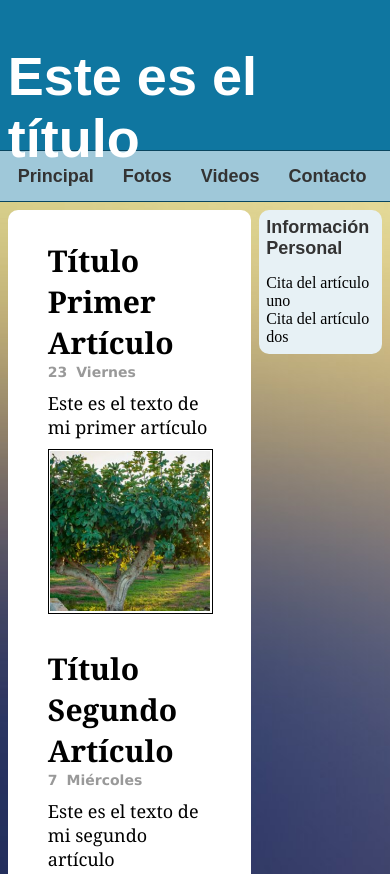
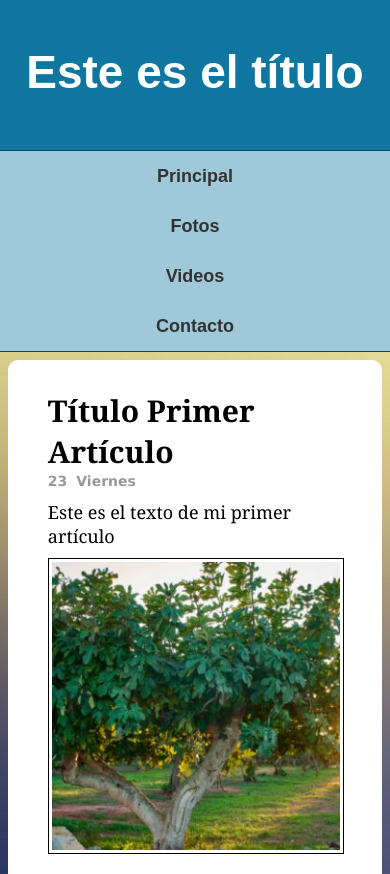
Before and after one commit to rodolfomayora/sitio-web-responsive, a plain HTML site: page index.html in a window 390 px wide. Shown: the top 874 px of the page. Drawn offline with Linux system fonts and the light colour scheme.

Commit message:
feat: media query breakpoint 480px

```diff
--- a/css/style.css
+++ b/css/style.css
@@ -221,3 +221,46 @@ figure img {
 	}
 
 }
+
+
+@media (max-width: 720px) {
+	#articulosprincipales {
+		width: 100%;
+	}
+
+	#infoadicional {
+		width: 90%;
+		padding: 5%;
+		margin-top: 20px;
+	}
+
+}
+
+
+@media (max-width: 480px) {
+	#cabeceralogo > div {
+		text-align: center;
+	}
+
+	#cabeceralogo h1 {
+		font: bold 46px Arial, sans-serif;
+	}
+
+	#menuprincipal {
+		width: 100%;
+		height: 100%;
+		padding: 0%;
+	}
+
+	#menuprincipal li {
+		display: block;
+		margin-right: 0px;
+		text-align: center;
+	}
+
+	.seccionpie {
+		width: 94%;
+		text-align: center;
+	}
+
+}
```
